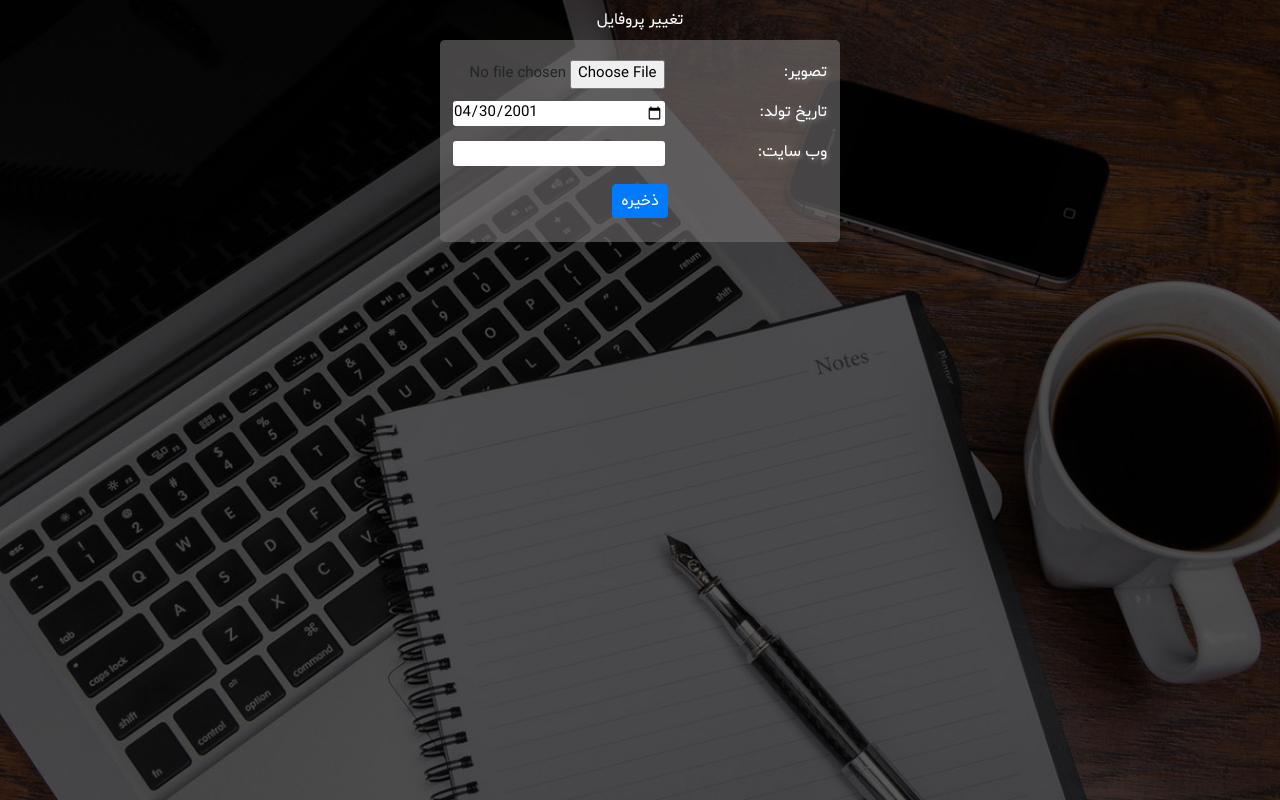
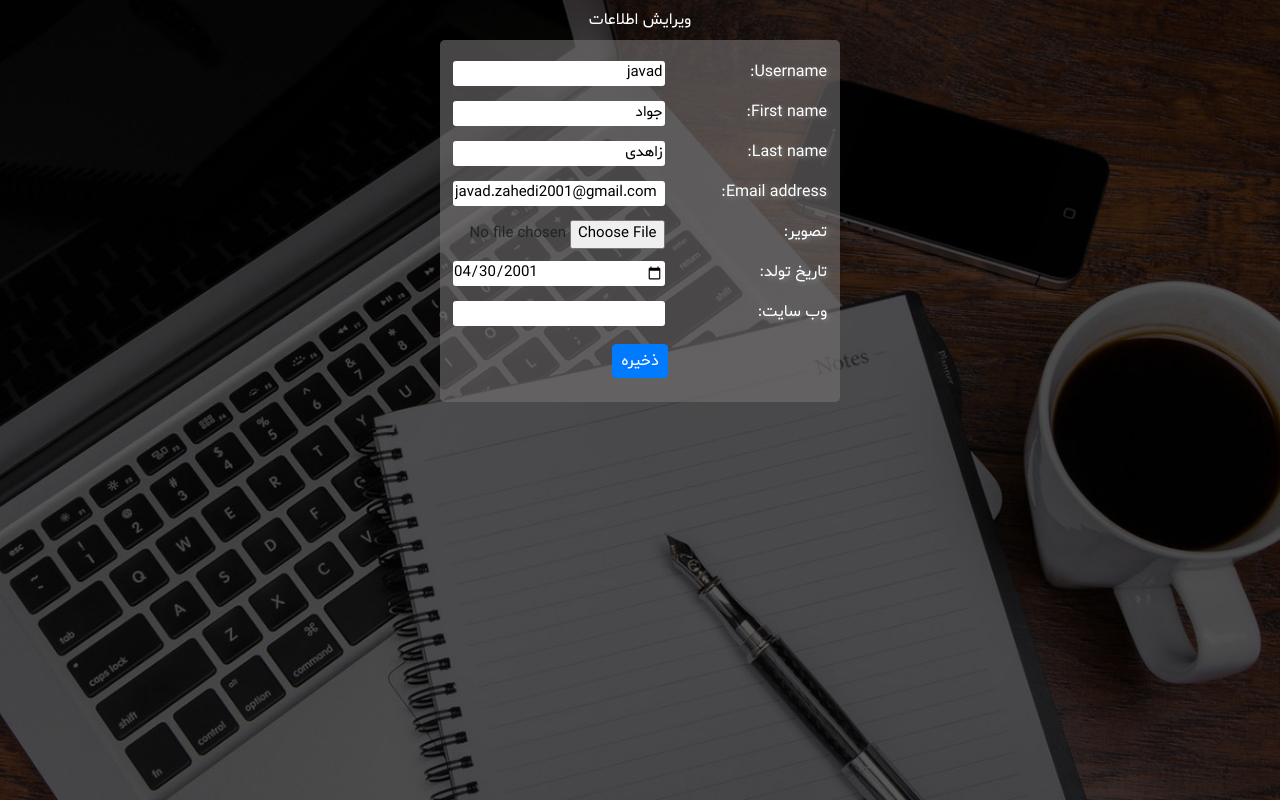
Before and after one commit to JavadZahedi/URL-shortener, a Django app: page /edit-profile/ in a window 1280 px wide. Run offline with Django 3.2, Linux system fonts and the light colour scheme; a user stored in the database is signed in; data comes from the database, SQL or seed files in the repository; both versions use the stored data as it was after the commit; some libraries are stand-ins or nearby versions.

Commit message:
edit profile was completed!

```diff
--- a/URLshortener/forms.py
+++ b/URLshortener/forms.py
@@ -1,7 +1,19 @@
 from django import forms
-from .models import URL
+from django.contrib.auth.models import User
 
-class URLForm(forms.ModelForm):
+from .models import URL, UserProfile
+
+class UserForm(forms.ModelForm):
     class Meta:
-        model = URL
-        fields = ['label', 'address']
+        model = User
+        fields = ['username', 'first_name', 'last_name', 'email']
+
+
+class UserProfileForm(forms.ModelForm):
+    class Meta:
+        model = UserProfile
+        fields = ['photo', 'birth_date', 'website']
+        widgets = {
+            'birth_date': forms.DateInput(attrs={'type':'date'}),
+            'photo': forms.FileInput,
+        }
--- a/URLshortener/models.py
+++ b/URLshortener/models.py
@@ -45,11 +45,11 @@ class URL(models.Model):
 class UserProfile(models.Model):
     photo = models.ImageField(upload_to='profile_images', blank=True, verbose_name='تصویر')
     birth_date = models.DateField(null=True, blank=True, verbose_name='تاریخ تولد')
-    website = models.URLField(blank=True, verbose_name='وب سایت')
+    website = models.URLField(null=True, blank=True, verbose_name='وب سایت')
     user = models.OneToOneField(User, on_delete=models.CASCADE, related_name='profile')
 
     def birth_date_jalali(self):
-        return date_to_jalali_str(self.birth_date)
+        return date_to_jalali_str(self.birth_date) if self.birth_date else 'ثبت نشده'
     birth_date_jalali.short_description = 'تاریخ تولد'
 
     def __str__(self):
--- a/URLshortener/urls.py
+++ b/URLshortener/urls.py
@@ -6,13 +6,10 @@ from django.contrib.auth.decorators import login_required
 app_name = 'URLshortener'
 urlpatterns = [
     path('', views.HomeView.as_view(), name='home'),
-    path('shortened-url/<slug:slug>', views.URLRedirectView.as_view(),
-        name='shortened-url'),
-    path('dashboard/', login_required(views.DashboardView.as_view()),
-        name='dashboard'),
-    path('add-url/', login_required(views.AddURLView.as_view()), name='add-url'),
-    path('profile-completion/', login_required(views.ProfileView.as_view()),
-        name='profile-completion'),
-    path('edit-profile/', login_required(views.EditProfileView.as_view()),
-        name='edit-profile'),
+    path('shortened-url/<slug:slug>', views.URLRedirectView.as_view(), name='shortened-url'),
+    path('dashboard/', views.DashboardView.as_view(), name='dashboard'),
+    path('add-url/', views.AddURLView.as_view(), name='add-url'),
+    path('profile-completion/', views.ProfileView.as_view(), name='profile-completion'),
+    path('delete-photo/', views.DeletePhotoView.as_view(), name='delete-photo'),
+    path('edit-profile/', views.EditProfileView.as_view(), name='edit-profile'),
 ]
--- a/URLshortener/views.py
+++ b/URLshortener/views.py
@@ -1,6 +1,7 @@
 from django.views.generic.list import ListView
-from django.views.generic.base import RedirectView, View
+from django.views.generic.base import View, TemplateView, RedirectView
 from django.views.generic.edit import FormView, CreateView, UpdateView
+from django.contrib.auth.mixins import LoginRequiredMixin
 
 from django import forms
 from django.urls import reverse_lazy
@@ -8,8 +9,12 @@ from django.shortcuts import render, get_object_or_404, redirect, reverse
 from django.http import HttpResponse
 
 from .models import URL, UserProfile
-from .forms import URLForm
+from .forms import UserForm, UserProfileForm
 from extensions.slug_generation import generate_slug
+
+import os
+
+# helper functions
 
 
 # Create your views here.
@@ -29,7 +34,7 @@ class URLRedirectView(RedirectView):
         return url.address
 
 
-class DashboardView(ListView):
+class DashboardView(LoginRequiredMixin, ListView):
     paginate_by = 10
     template_name = 'URLshortener/dashboard.html'
 
@@ -37,7 +42,7 @@ class DashboardView(ListView):
         return self.request.user.urls.order_by('-visits')
 
 
-class AddURLView(CreateView):
+class AddURLView(LoginRequiredMixin, CreateView):
     template_name = 'URLshortener/add_url.html'
     model = URL
     fields = ['label', 'address']
@@ -52,7 +57,7 @@ class AddURLView(CreateView):
         return self.render_to_response(context)
 
 
-class ProfileView(CreateView):
+class ProfileView(LoginRequiredMixin, CreateView):
     model = UserProfile
     fields = ['photo', 'birth_date', 'website']
     template_name = 'URLshortener/profile_completion.html'
@@ -69,16 +74,40 @@ class ProfileView(CreateView):
         return super().form_valid(form)
 
 
-class EditProfileView(UpdateView):
-    model = UserProfile
-    fields = ['photo', 'birth_date', 'website']
+class DeletePhotoView(LoginRequiredMixin, View):
+    def get(self, request):
+        photo_path = request.user.profile.photo.path
+        if os.path.exists(photo_path):
+            os.remove(photo_path)
+        request.user.profile.photo = None
+        request.user.profile.save()
+        return redirect('URLshortener:dashboard')
+
+
+class EditProfileView(LoginRequiredMixin, View):
     template_name = 'URLshortener/edit_profile.html'
-    success_url = reverse_lazy('URLshortener:dashboard')
 
-    def get_object(self):
-        return self.request.user.profile
+    def get_context_data(self):
+        context = {
+            'user_form': UserForm(instance=self.request.user),
+            'profile_form': UserProfileForm(instance=self.request.user.profile),
+        }
+        return context
 
-    def get_form(self):
-        form = super().get_form()
-        form.fields['birth_date'].widget = forms.DateInput(attrs={'type':'date'})
-        return form
+    def get(self, request):
+        return render(request, self.template_name, self.get_context_data())
+
+    def post(self, request):
+        user_form = UserForm(request.POST, instance=request.user)
+        profile_form = UserProfileForm(request.POST, request.FILES, instance=request.user.profile)
+
+        if user_form.is_valid() and profile_form.is_valid():
+            user_form.save()
+            profile_form.save()
+            return redirect('URLshortener:dashboard')
+        else:
+            context = {
+                'user_form': user_form,
+                'profile_form': profile_form,
+            }
+            return render(request, self.template_name, context)
--- a/myproject/settings.py
+++ b/myproject/settings.py
@@ -45,6 +45,7 @@ INSTALLED_APPS = [
     'URLshortener.apps.UrlshortenerConfig',
     'extensions',
     'registration',
+    'django_cleanup.apps.CleanupConfig',
 ]
 
 MIDDLEWARE = [
--- a/requirements.txt
+++ b/requirements.txt
@@ -1,3 +1,4 @@
 django==3.2
 Pillow==8.2.0
 django-registration-redux==2.9
+django-cleanup==5.2.0
--- a/static/URLshortener/css/base_form.css
+++ b/static/URLshortener/css/base_form.css
@@ -30,6 +30,14 @@ input, textarea {
 
 input:focus, textarea:focus {
     outline: none;
-    border: 1px solid #101c33;
-    background-color: #e7e7e7;
+    border: 2px solid #1a2a85;
+    background-color: #cacdff;
 }
+
+input[type='email'], input[type='url'] {
+    text-align: left;
+}
+
+input[type='checkbox'] {
+    width: initial;
+}
--- a/templates/URLshortener/base_form.html
+++ b/templates/URLshortener/base_form.html
@@ -34,8 +34,8 @@
 
 				{% for error in form.non_field_errors %}
 					<div class='alert alert-danger alert-dismissable text-right small p-2 my-1 mx-auto'>
+						<button type="button" class="close float-left" data-dismiss="alert">&times; </button>
 						{{ error }}
-						<button type="button" class="close float-left" data-dismiss="alert">&times; </button>
 					</div>
 				{% endfor %}
 
@@ -47,8 +47,8 @@
 
 					{% for error in field.errors %}
 						<div class='alert alert-danger alert-dismissable text-right small p-2 my-1 mx-auto'>
+							<button type="button" class="close float-left" data-dismiss="alert">&times; </button>
 							{{ error }}
-							<button type="button" class="close float-left" data-dismiss="alert">&times; </button>
 						</div>
 					{% endfor %}
 				{% endfor %}
--- a/templates/URLshortener/edit_profile.html
+++ b/templates/URLshortener/edit_profile.html
@@ -2,12 +2,57 @@
 
 {% block head %} <title>User Profile</title> {% endblock %}
 
-{% block form_title %} تغییر پروفایل {% endblock %}
+{% block form_title %} ویرایش اطلاعات {% endblock %}
 
-{% block form_id %} profile {% endblock %}
+{% block form_body %}
+    <form id='edit-profile' class='mx-auto p-2' method='post'
+        action="{% url 'URLshortener:edit-profile' %}" enctype="multipart/form-data">
+        {% csrf_token %}
 
-{% block form_action %} {% url 'URLshortener:edit-profile' %} {% endblock %}
+        {% for error in user_form.non_field_errors %}
+            <div class='alert alert-danger alert-dismissable text-right small p-2 my-1 mx-auto'>
+                <button type="button" class="close float-left" data-dismiss="alert">&times; </button>
+                {{ error }}
+            </div>
+        {% endfor %}
 
-{% block form_enctype %}multipart/form-data{% endblock %}
+        {% for error in profile_form.non_field_errors %}
+            <div class='alert alert-danger alert-dismissable text-right small p-2 my-1 mx-auto'>
+                <button type="button" class="close float-left" data-dismiss="alert">&times; </button>
+                {{ error }}
+            </div>
+        {% endfor %}
 
-{% block submit_value %} ذخیره {% endblock %}
+        {% for field in user_form.visible_fields %}
+            <div class='row p-1'>
+                <div class='col-sm-5 text-right px-2'>{{ field.label_tag }}</div>
+                <div class='col-sm-7 text-center px-2'>{{ field }}</div>
+            </div>
+
+            {% for error in field.errors %}
+                <div class='alert alert-danger alert-dismissable text-right small p-2 my-1 mx-auto'>
+                    <button type="button" class="close float-left" data-dismiss="alert">&times; </button>
+                    {{ error }}
+                </div>
+            {% endfor %}
+        {% endfor %}
+
+        {% for field in profile_form.visible_fields %}
+            <div class='row p-1'>
+                <div class='col-sm-5 text-right px-2'>{{ field.label_tag }}</div>
+                <div class='col-sm-7 text-center px-2'>{{ field }}</div>
+            </div>
+
+            {% for error in field.errors %}
+                <div class='alert alert-danger alert-dismissable text-right small p-2 my-1 mx-auto'>
+                    <button type="button" class="close float-left" data-dismiss="alert">&times; </button>
+                    {{ error }}
+                </div>
+            {% endfor %}
+        {% endfor %}
+
+        <div class='text-center p-2'>
+            <button id='submit' type='submit' class='btn btn-primary py-1 px-2'>ذخیره</button>
+        </div>
+    </form>
+{% endblock %}
--- a/templates/URLshortener/profile_completion.html
+++ b/templates/URLshortener/profile_completion.html
@@ -14,7 +14,7 @@
 
 {% block info %}
     <div class='alert alert-info alert-dismissable text-right small p-2 my-1 mx-auto'>
-        تکمیل اطلاعات بالا الزامی نیست و تنها برای کامل تر شدن پنل کاربری شماست
         <button type="button" class="close float-left" data-dismiss="alert">&times; </button>
+        تکمیل اطلاعات زیر الزامی نیست و تنها برای کامل تر شدن پنل کاربری شماست
     </div>
 {% endblock %}
```
Also changed, not shown: templates/URLshortener/dashboard.html (+13 -2 lines), URLshortener/migrations/0011_alter_userprofile_website.py (added), db.sqlite3, media/profile_images/01521802.jpg (deleted), media/profile_images/adel.jpg (deleted), media/profile_images/adel_H9GCgTl.jpg (deleted), media/profile_images/adel_LXjFbBG.jpg (deleted), media/profile_images/adel_Svhu9CB.jpg (deleted), media/profile_images/admin.jpg (deleted), media/profile_images/admin_1rauUyB.jpg (deleted).
